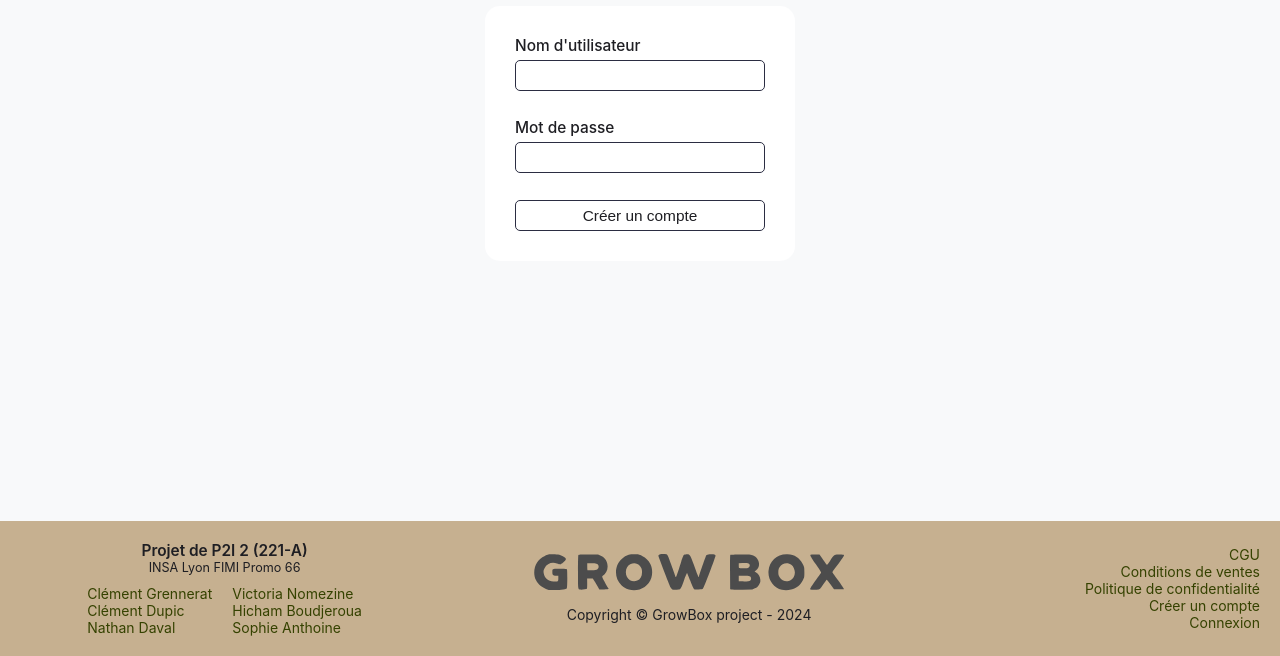
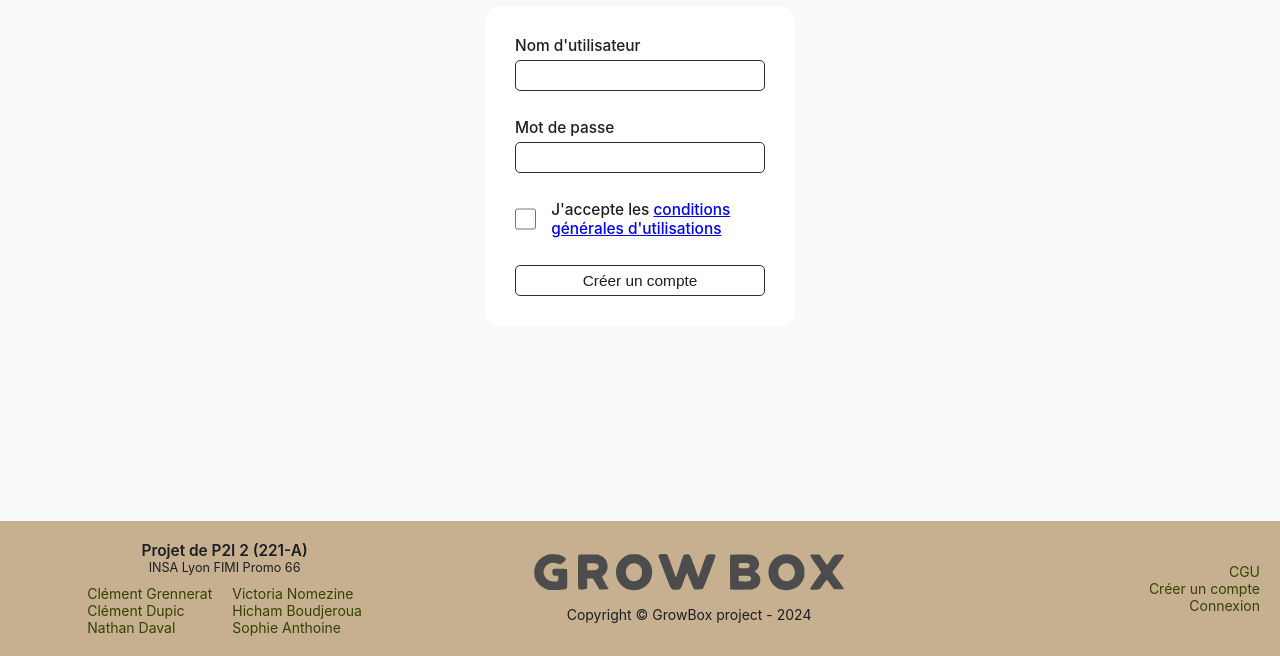
Before and after one commit to cdupic/P2I-Growbox-Website, a Python web app: template templates/pages/signup.j2 in a window 1280 px wide. Shown: the part 144-800 px from the top of the page. Run offline with Jinja, Linux system fonts and the light colour scheme; the template is opened without the code that fills it, so the values that code supplies are empty.

Commit message:
Adding cgu checkbox

```diff
--- a/static/css/form.css
+++ b/static/css/form.css
@@ -14,13 +14,13 @@ input, select, textarea, button {
 select, button {
     cursor: pointer;
 }
-input[type='submit']{
+input[type='submit'] {
     cursor: pointer;
 }
-input[type='checkbox']{
+input[type='checkbox'] {
     min-width: 0;
 }
-select{
+select {
     -webkit-appearance: none;
     -moz-appearance: none;
     appearance: none;
@@ -34,3 +34,16 @@ form > * {
 form label {
     font-weight: 500;
 }
+
+form div.cgu {
+    display: flex;
+    align-items: center;
+    gap: 15px;
+}
+form div.cgu input {
+    height: 30px;
+    width: 35px;
+}
+form div.cgu label {
+    display: block;
+}
--- a/templates/footer.j2
+++ b/templates/footer.j2
@@ -24,8 +24,6 @@
 </div>
 <div class="links">
     <p><a href="{{ url_for('cgu_page') }}">CGU</a></p>
-    <p><a href="">Conditions de ventes</a></p>
-    <p><a href="{{ url_for('landing_page') }}">Politique de confidentialité</a></p>
     {% if 'user_name' not in session %}
         <p><a href="{{ url_for('signup_page') }}">Créer un compte</a></p>
         <p><a href="{{ url_for('login_page') }}">Connexion</a></p>
--- a/templates/pages/signup.j2
+++ b/templates/pages/signup.j2
@@ -11,6 +11,11 @@
         <label for="password">Mot de passe</label>
         <input type="password" name="password" id="password" required>
         <br>
+        <div class="cgu">
+            <input type="checkbox" name="cgu">
+            <label for="cgu">J'accepte les <a href="{{ url_for('cgu_page') }}">conditions générales d'utilisations</a></label>
+        </div>
+        <br>
         <input type="submit" value="Créer un compte">
     </form>
 {% endblock %}
```
